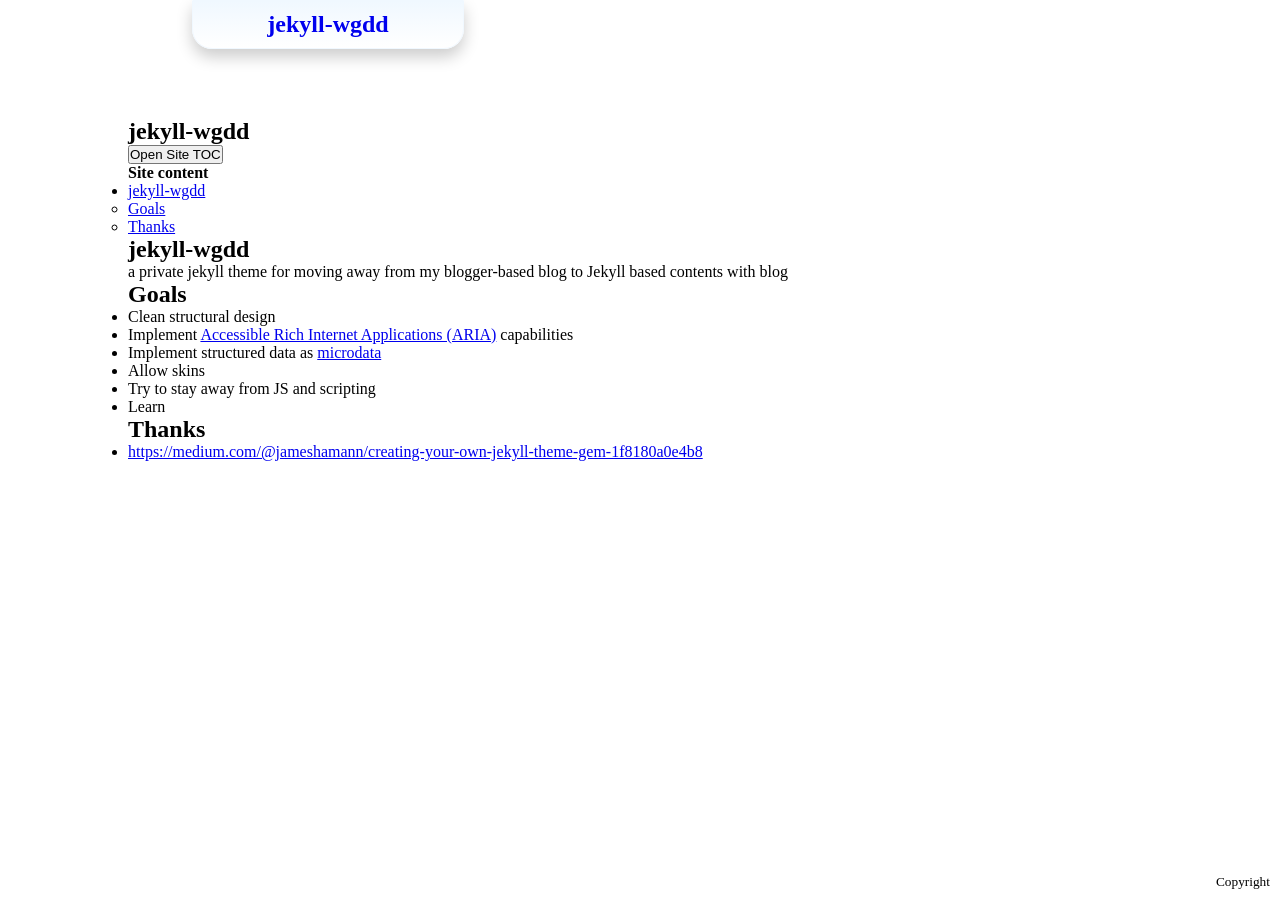
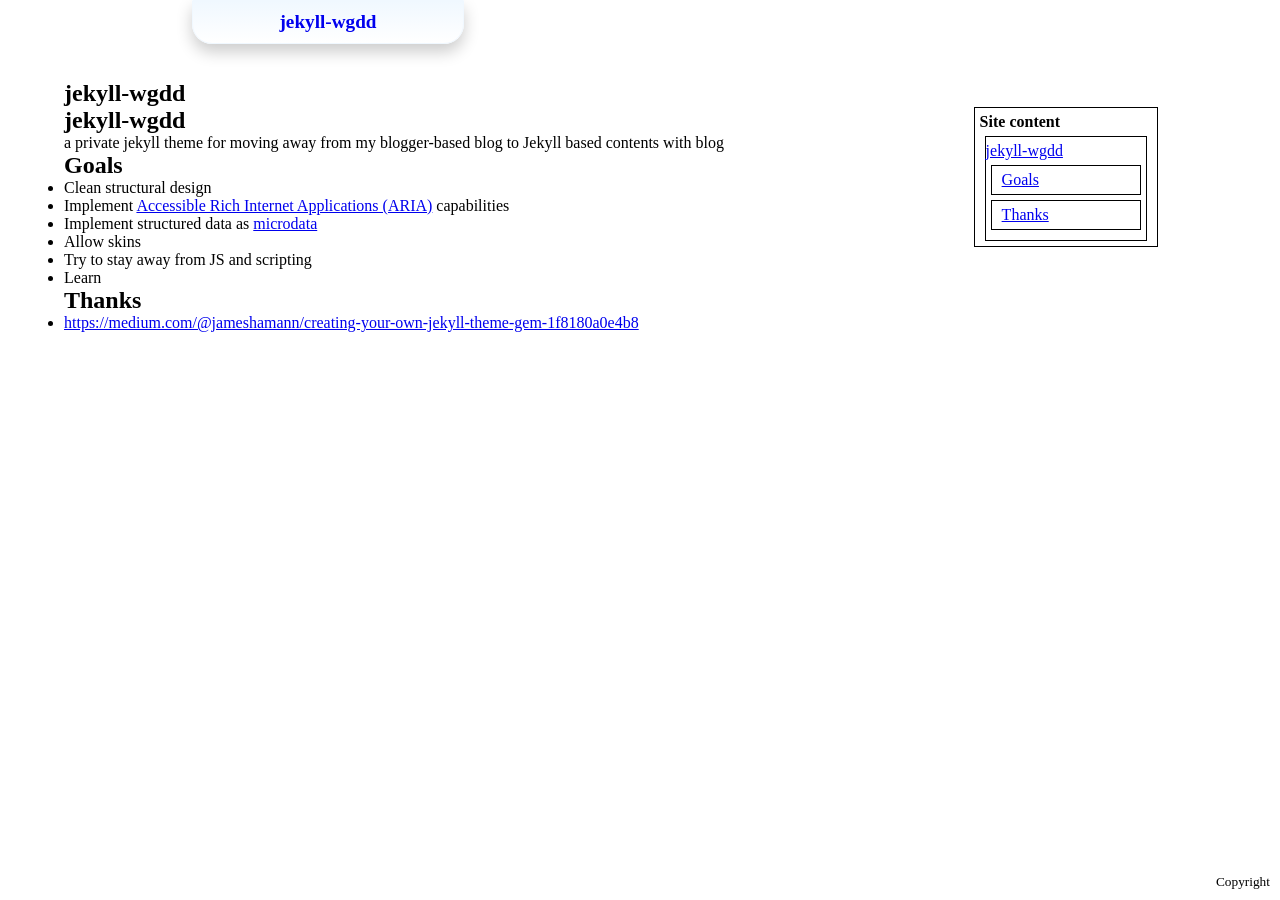
Before and after one commit to dleidert/jekyll-wgdd, a Jekyll site: the page built from README.md, in a window 1280 px wide. Built offline with Jekyll 4.4.1, drawn with Linux system fonts in a browser that asks for light colours; our own code applies the rules of GitHub Pages for plain Markdown files.

Commit message:
More work on the layout

```diff
--- a/_sass/jekyll-wgdd.scss
+++ b/_sass/jekyll-wgdd.scss
@@ -3,5 +3,6 @@
 @import "jekyll-wgdd/core";
 @import "jekyll-wgdd/header";
 @import "jekyll-wgdd/nav";
+@import "jekyll-wgdd/toc";
 @import "jekyll-wgdd/main";
 @import "jekyll-wgdd/footer";
--- a/_sass/jekyll-wgdd/_footer.scss
+++ b/_sass/jekyll-wgdd/_footer.scss
@@ -7,6 +7,7 @@
   padding: 0;
   width: 100%;
   background-color: $foot-background-color;
+  z-index: 7000;
 
   button {
     display: none;
--- a/_sass/jekyll-wgdd/_header.scss
+++ b/_sass/jekyll-wgdd/_header.scss
@@ -4,11 +4,10 @@
   margin: 0;
   padding: 0;
   width: 100% !important;
-  position: relative;
+  position: absolute;
   height: 3em;
 
-  button,
-  img {
+  button {
     display: none;
   }
 
@@ -22,7 +21,7 @@
     top: 0;
     width: 250px;
     text-align: center;
-    font-size: 1.5em;
+    font-size: 1.2em;
     font-weight: bold;
     border: 1px solid $head-background-color;
     border-radius: 0 0 20px 20px;
@@ -50,13 +49,27 @@
 
     li {
       display: inline-block;
-      margin: 0;
+      margin: 0 5px;
+      padding: 5px 10px;
       list-style-type: none;
       color: blue;
-      width: 100px;
+      //width: 120px;
+      //font-size: 1.2em;
       //background-image: linear-gradient($head-background-color, $page-background-color);
 
+      //img {
+      //  height: 1.2em;
+      //}
+
       a {
+        text-decoration: none;
+
+        &[href*='paypal.me'] {
+          color: white;
+          background-color: limegreen;
+          padding: 10px;
+          text-align: center;
+        }
         &:hover {
           font-style: oblique;
         }
--- a/_sass/jekyll-wgdd/_main.scss
+++ b/_sass/jekyll-wgdd/_main.scss
@@ -1,9 +1,10 @@
 main {
   //border: 1px solid green;
-  position: relative;
-  top: 70px;
-  left: 10%;
+  position: absolute;
+  padding-top: 5em;
+  margin-bottom: 5em;
+  left: 5%;
   z-index: 4000;
   //background-color: $page-background-color;
-  width: 80%;
+  width: 90%;
 }
--- a/_sass/jekyll-wgdd/_nav.scss
+++ b/_sass/jekyll-wgdd/_nav.scss
@@ -27,7 +27,7 @@ nav.page-navigation-main {
     //background-color: $head-background-color;
     top: 0;
     left: 0;
-    min-width: 10%;
+    min-width: 15%;
     padding-top: 3em;
     box-shadow: 0px 8px 16px 0px rgba(0,0,0,0.2);
     z-index: 7000;
--- /dev/null
+++ b/_sass/jekyll-wgdd/_toc.scss
@@ -0,0 +1,27 @@
+.page-toc {
+  float: right;
+  margin-right: 5%;
+  padding: 5px 5px 0 5px;
+  width: 15%;
+  z-index: 8000;
+  border: 1px solid #000;
+
+  button {
+    display: none;
+  }
+
+  ul {
+    list-style-type: none;
+
+    li {
+      display: block;
+      margin: 5px;
+      padding: 5px 0;
+      border: 1px solid #000;
+
+      & li {
+        padding-left: 10px;
+      }
+    }
+  }
+}
```
